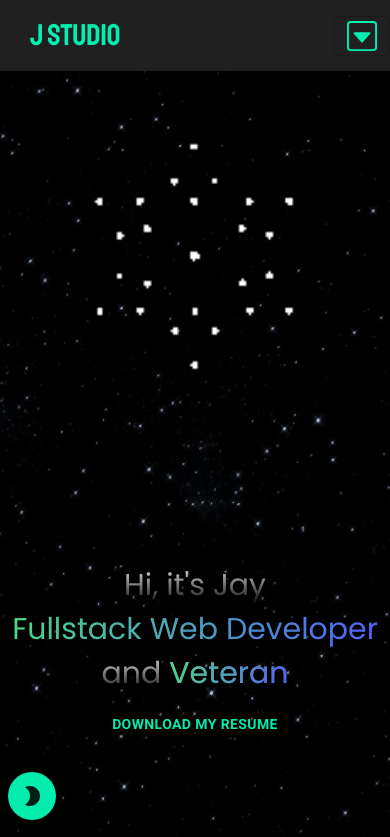
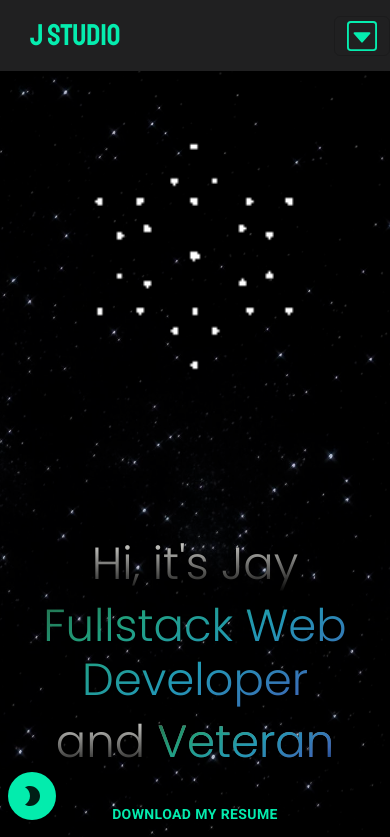
Before and after one commit to Truecoding4life/JStudio-React, a React (Vite) app in the folder client/: page / in a window 390 px wide. Shown: the top 837 px of the page. Built offline with nearby package versions, Linux system fonts and the light colour scheme; a web font is replaced by a local one.

Commit message:
fix greeting quote gradient color

```diff
--- a/client/src/App.css
+++ b/client/src/App.css
@@ -4,7 +4,7 @@
     padding: 0;
     margin: 0;
     box-sizing: border-box;
-    --text-gradient: linear-gradient(90deg, rgba(74, 215, 135, 1) 0%, rgba(80, 98, 249, 1) 100%);
+    --text-gradient: linear-gradient(90deg, #4ad787 0%, #5062f9 100%);
     scroll-behavior: smooth;
     --header-background: #242425e4;
   }
@@ -29,8 +29,9 @@ body {
 
 
 .gradient-text{
-  background: linear-gradient(90deg, #4ad787 0%, #5062f9 100%);
- background-clip: text;
+  background: linear-gradient(148deg, rgba(36, 97, 62, 1) 0%, rgba(32, 160, 125, 1) 27%, rgba(34, 152, 180, 1) 55%, rgba(59, 106, 182, 1) 83%, rgba(3, 35, 86, 1) 100%);
+
+  background-clip: text;
  -webkit-background-clip: text;
  -webkit-text-fill-color: transparent;
 }
--- a/client/src/containers/Home/style.css
+++ b/client/src/containers/Home/style.css
@@ -17,7 +17,7 @@ section {
 .greeting-quote{
   font-size: 60px;
   font-family: 'Poppins', Courier, monospace;
-  font-weight: 400;
+  font-weight: 300;
 }
 
 .gradient-white-text{
@@ -32,12 +32,12 @@ section {
 @media screen and (max-width: 480px) {
 
  .greeting-quote {
-    font-size: 30px;
+    font-size: 45px;
   }
   .download-btn{
     font-size: 10px;
   }
   .home-header img{
-    padding-bottom: 130px;
+    padding-bottom: 100px;
   }
 }
```
